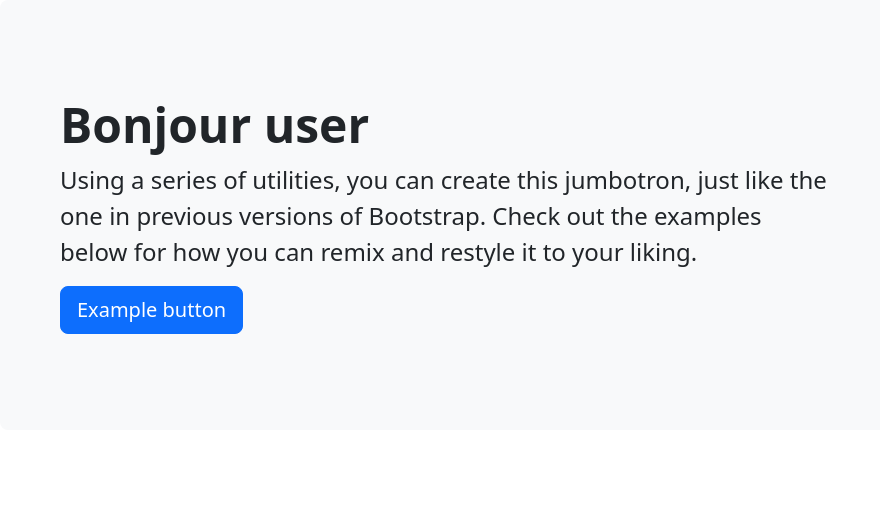
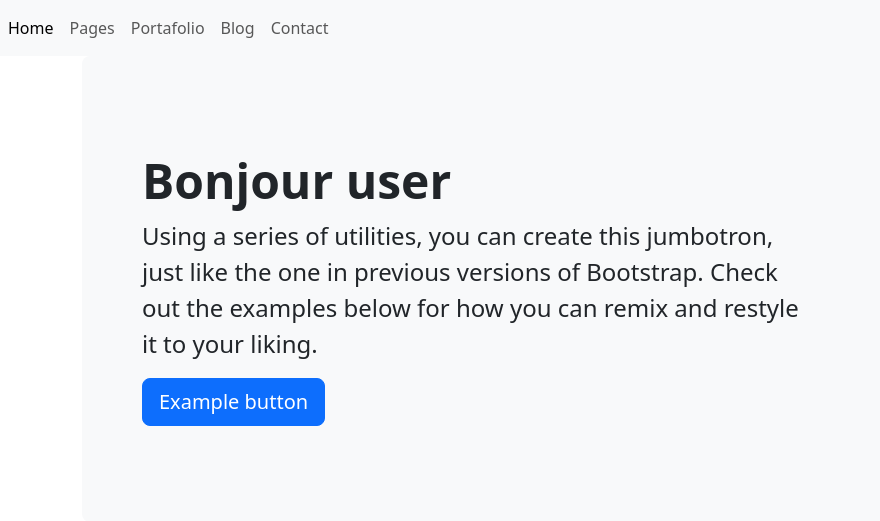
Before and after one commit to manelocana/Projet_Portafolio_Framework, a Flask app: page / in a window 1280 px wide. Shown: the top 521 px of the page, without its empty margins (0-880 px from the left). Run offline with Flask 3, Linux system fonts and the light colour scheme.

Commit message:
routes header nav-menu

```diff
--- a/main.py
+++ b/main.py
@@ -6,7 +6,28 @@ app = Flask(__name__)
 
 @app.route('/')
 def index():
-    return render_template('user/home.html')
+    return render_template('/user/home.html')
+
+
+@app.route('/pages')
+def pages():
+    return render_template('/user/pages.html')
+
+
+@app.route('/portafolio')
+def portafolio():
+    return render_template('/user/portafolio.html')
+
+
+@app.route('/blog')
+def blog():
+    return render_template('/user/blog.html')
+
+
+@app.route('/contact')
+def contact():
+    return render_template('/user/contact.html')
+
 
 
 
--- a/templates/user/footer.html
+++ b/templates/user/footer.html
@@ -1,3 +1,9 @@
+
+
+
+<!-- je ferme le div container header ici,
+pour le faire dinamique -->
+</div>
 
 
 
--- a/templates/user/header.html
+++ b/templates/user/header.html
@@ -22,3 +22,21 @@
     </head>
 
     <body>
+
+        <!-- bs5-nav-minimal-a -->
+        <nav class="navbar navbar-expand navbar-light bg-light">
+            <div class="nav navbar-nav">
+                <a class="nav-item nav-link active" href="/" aria-current="page"
+                    >Home <span class="visually-hidden">(current)</span></a
+                >
+                <a class="nav-item nav-link" href="/pages">Pages</a>
+                <a class="nav-item nav-link" href="/portafolio">Portafolio</a>
+                <a class="nav-item nav-link" href="/blog">Blog</a>
+                <a class="nav-item nav-link" href="/contact">Contact</a>
+            </div>
+        </nav>
+
+
+        <!-- je ouvre ici le div pour le body...
+        et je le ferme au footer -->
+        <div class="container">
```
Also changed, not shown: templates/user/blog.html (added, +11 -0 lines), templates/user/contact.html (added, +14 -0 lines), templates/user/pages.html (added, +11 -0 lines), templates/user/portafolio.html (added, +12 -0 lines).
